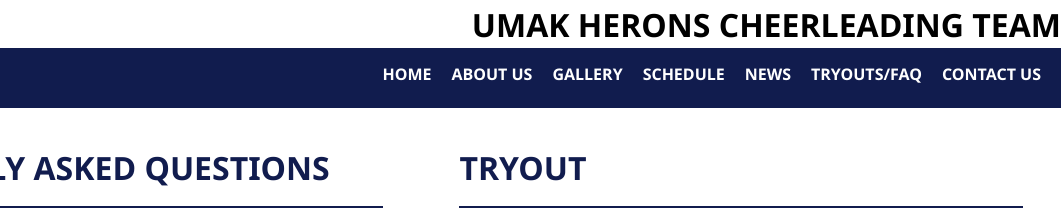
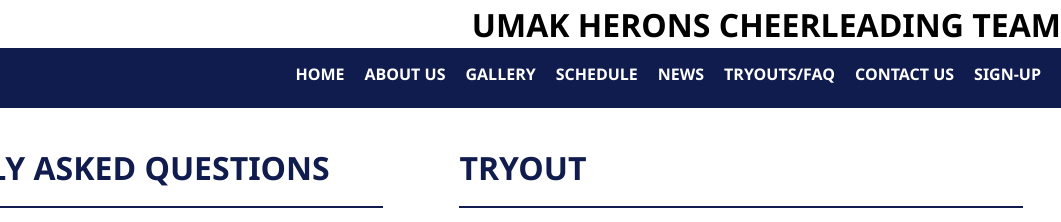
Before and after one commit to ctrl-amed/UMAK-HERONS-CHEERLEADING-TEAM-3.github.io, a plain HTML site: page tryoutalt.html in a window 1280 px wide. Shown: the top 222 px of the page, 219-1280 px from the left. Drawn offline with Linux system fonts and the light colour scheme.

Commit message:
Update tryoutalt.html

```diff
--- a/tryoutalt.html
+++ b/tryoutalt.html
@@ -12,6 +12,7 @@
             <img class="logo2" src="images/logo2.png" alt="logo2-herons">
             <div class="header"></div>
             <div class="header1">
+		<div class="register"><a href= "registration.html">SIGN-UP</a></div>
                 <div class="contact"><a href= "contactusalt.html">CONTACT US</a></div>
                 <div class="try"><a href= "tryoutalt.html">TRYOUTS/FAQ</a></div>
                 <div class="news"><a href= "news.html">NEWS</a></div>
```
